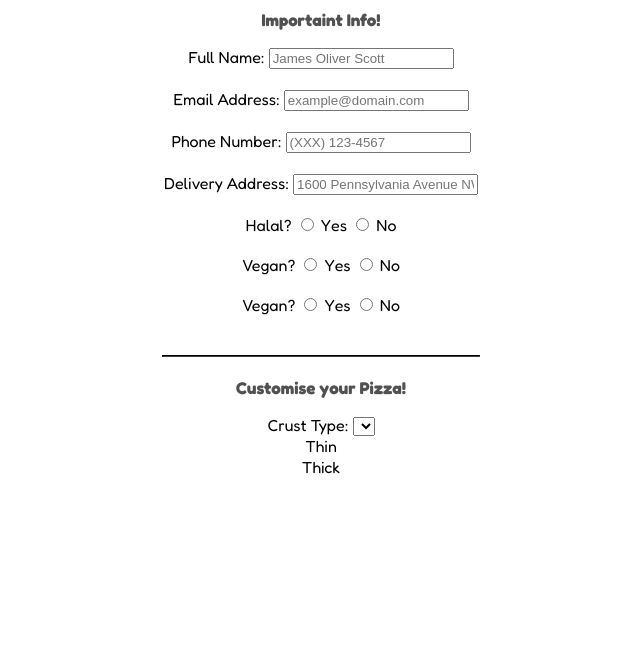
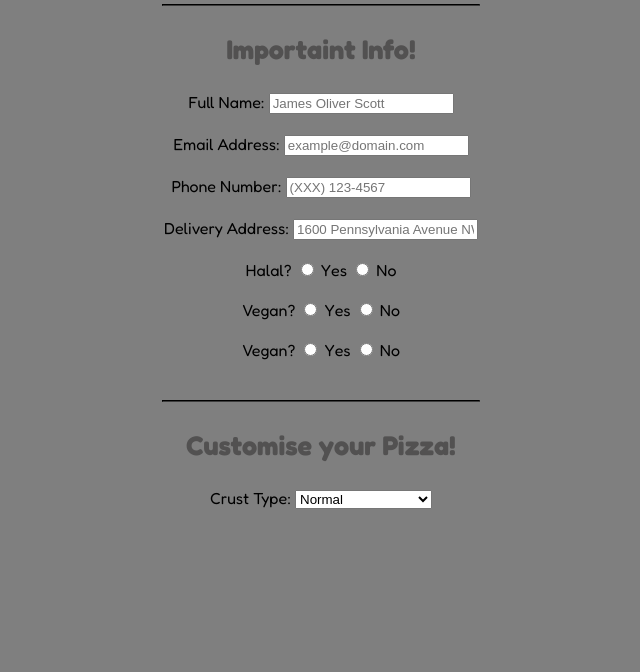
Before and after one commit to fffff615/Pizza-Form, a plain HTML site: page index.html in a window 1280 px wide. Shown: the part 128-800 px from the top of the page, without its empty margins (319-959 px from the left). Drawn offline with Linux system fonts and the light colour scheme.

Commit message:
Your commit message here

```diff
--- a/index.html
+++ b/index.html
@@ -10,8 +10,12 @@
 <link rel="preconnect" href="https://fonts.gstatic.com" crossorigin>
 <link href="https://fonts.googleapis.com/css2?family=Fredoka:wght@300..700&display=swap" rel="stylesheet">
 </head>
-<body>
-   <h1>Pizza PLaza!</h1>
+<body id="body1">
+
+
+</body>
+<body id="body2">
+  <h1>Pizza PLaza!</h1>
 
    <hr>
    <h3>Importaint Info!</h3>
@@ -62,8 +66,16 @@
             <hr>
             <h3>Customise your Pizza!</h3>
             <label for="crustType">Crust Type:</label>
-            <select>DCF</select>
-            <option value="thin">Thin</option>
-            <option value="thick">Thick</option>
+            <select>
+                <option value="thin">Normal</option>
+                <option value="thick">Thick</option>
+                <option value="Stuffed Crust:">Thin</option>
+                <option value="Chicago Deep Dish">Chicago Deep Dish</option>
+                <option value="Sicilian">Thick</option>
+                <option value="Neapolitan">Thin</option>
+                <option value="Gluten-Free">Gluten-Free</option>
+
+
+            </select>
 </body>
 </html>
--- a/style.css
+++ b/style.css
@@ -4,17 +4,17 @@ text-align: center;
 
 }
 h1{
-    font-size: 50px;
+    font-size: 60px;
     color: #2c2c2c;
     margin-bottom: 1px;
 }
 h3{
-    font-size: 17px;
+    font-size: 27px;
     color: #525151;
 
 }
 #textInput{
-    font-size: 13px;
+    font-size: 23px;
     border-radius: 5px;
     border-width: 2px;
     font-family: "Fredoka", serif;
@@ -27,3 +27,18 @@ hr{
     border-width: 1px;
     border-color: #3d3d3d;
 }
+option{
+
+    font-family: "Fredoka", serif;
+}
+
+#body1::after {
+    content: "";
+    position: absolute;
+    top: 0;
+    left: 0;
+    width: 100%;
+    height: 100%;
+    background: rgba(0, 0, 0, 0.5); /* Adjust the color and opacity as needed */
+    z-index: -1; /* Ensure it is behind other content */
+}
```
